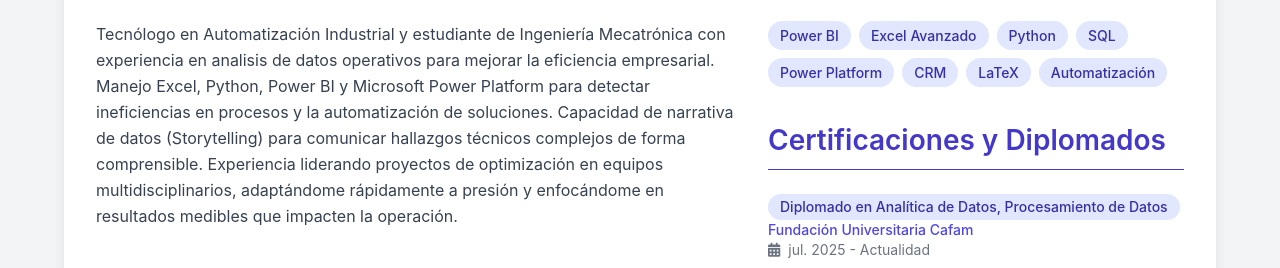
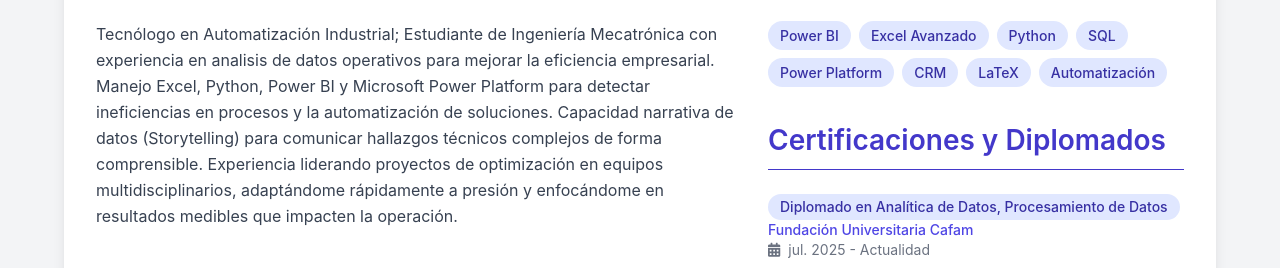
Before and after one commit to Felipecantor/felipecantor.github.io, a plain HTML site: page index.html in a window 1280 px wide. Shown: the part 379-647 px from the top of the page. Drawn offline with nearby package versions, Linux system fonts and the light colour scheme.

Commit message:
Update index.html

```diff
--- a/index.html
+++ b/index.html
@@ -229,11 +229,11 @@
               <h2>Perfil</h2>
             </div>
             <p class="text-gray-700 leading-relaxed">
-              Tecnólogo en Automatización Industrial y estudiante de Ingeniería
+              Tecnólogo en Automatización Industrial; Estudiante de Ingeniería
               Mecatrónica con experiencia en analisis de datos operativos para
               mejorar la eficiencia empresarial. Manejo Excel, Python, Power BI
               y Microsoft Power Platform para detectar ineficiencias en procesos
-              y la automatización de soluciones. Capacidad de narrativa de datos
+              y la automatización de soluciones. Capacidad narrativa de datos
               (Storytelling) para comunicar hallazgos técnicos complejos de
               forma comprensible. Experiencia liderando proyectos de
               optimización en equipos multidisciplinarios, adaptándome
```
